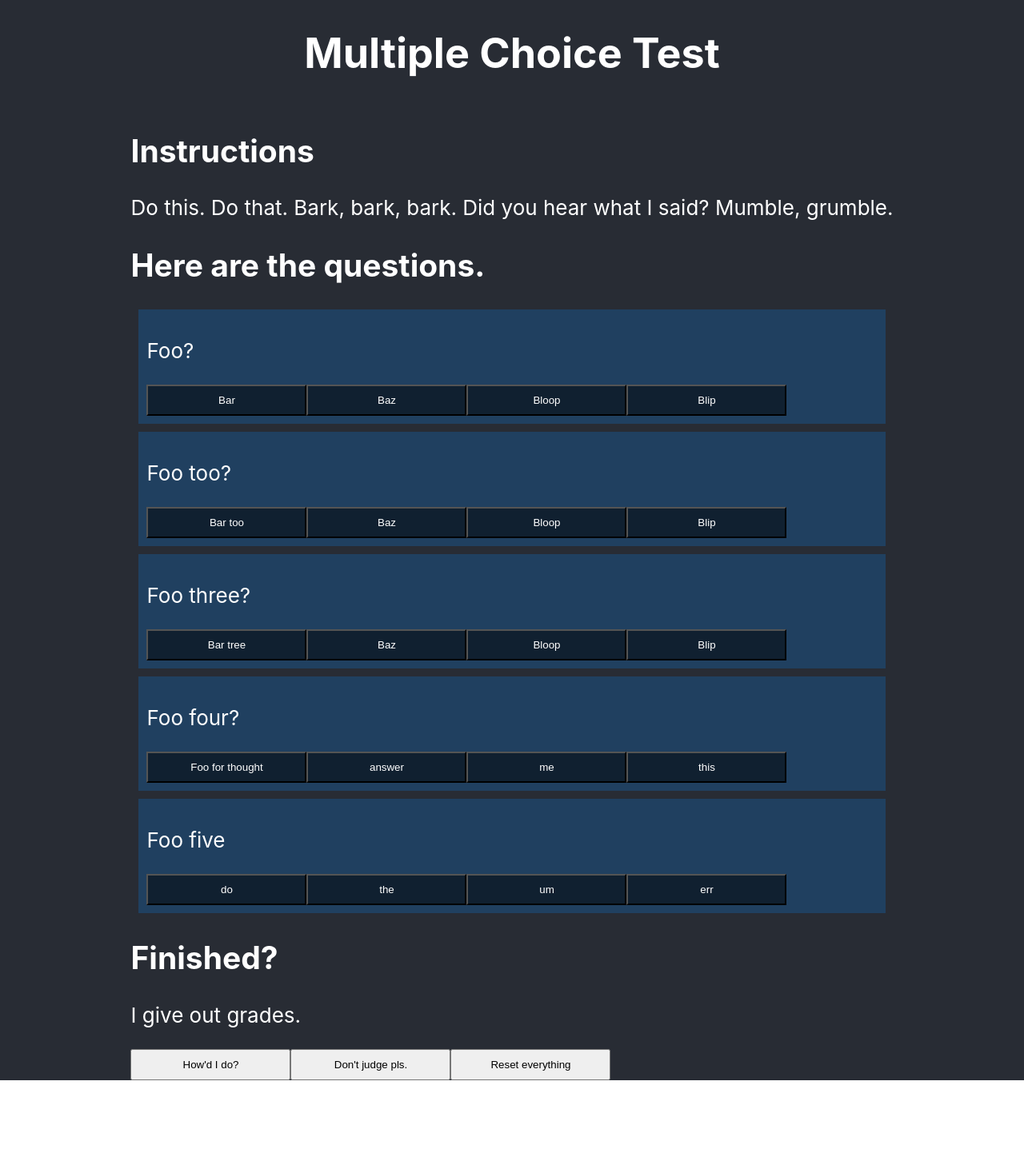
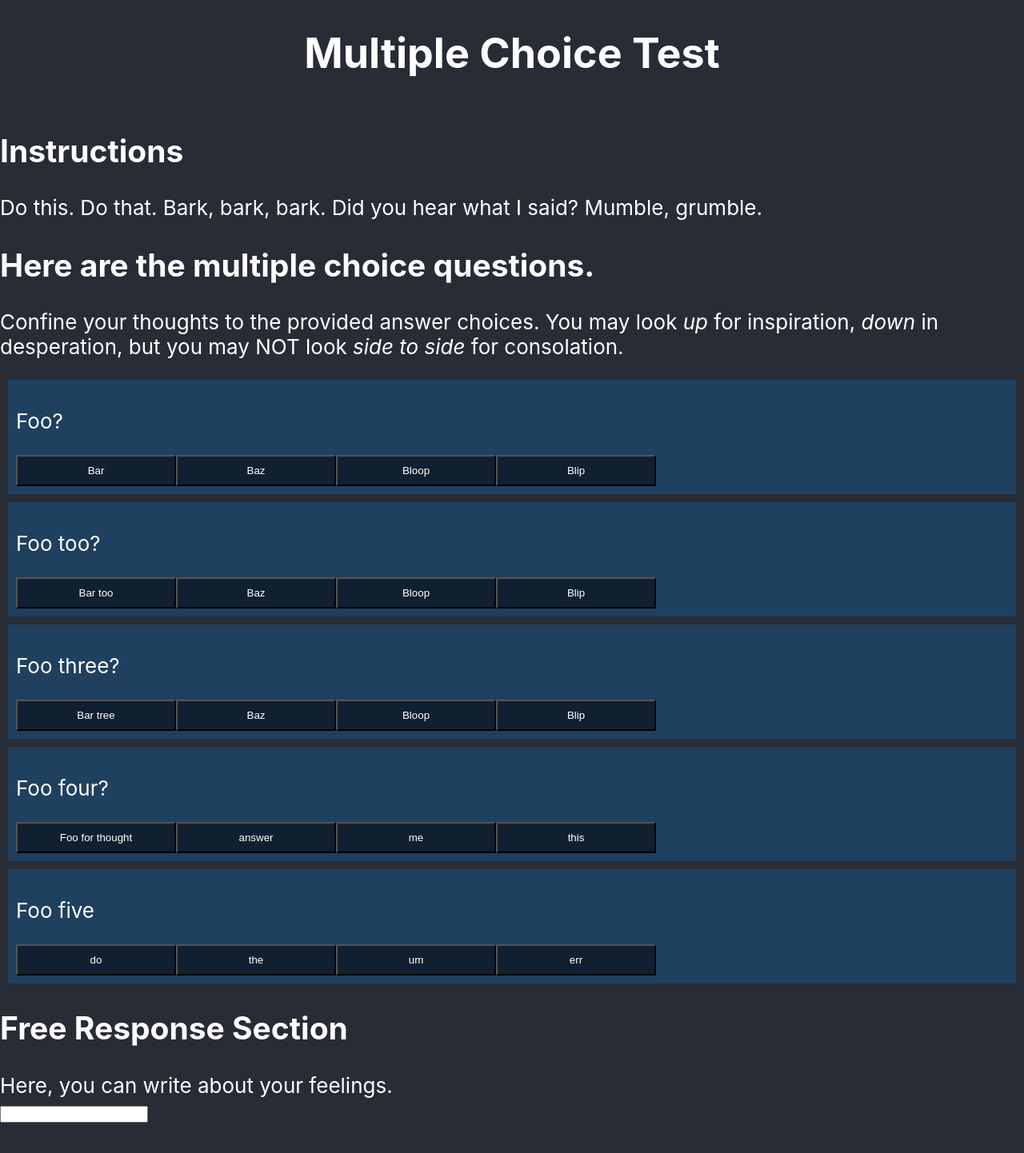
Before and after one commit to captainalan/Two-Part-Generic-Exam, a React (Create React App) app: page / in a window 1280 px wide. Shown: the top 1442 px of the page at 80% size. Before the commit the page ends 1351 px from the top, so only its background shows below. Built offline with nearby package versions, Linux system fonts and the light colour scheme.

Commit message:
Fixed state stuff

```diff
--- a/src/Exam.js
+++ b/src/Exam.js
@@ -17,15 +17,17 @@
         super(props);
         this.state = {
             questions:questions,
+            responses:{},
+            essay:"", // Start with blank essay
         }
         this.selectChoice = this.selectChoice.bind(this)
     }
 
-    selectChoice(qid,choice) {
-        let foo = "q" + [qid]                // There's gotta be a more idiomatic way
-        let bar = { ...this.state.responses} // Copy,
-        bar[foo] = choice                    // add,
-        this.setState({responses:bar})       // and update
+    selectChoice(questionIndex,choice) {
+        // Make a copy of state because we can't change state directly
+        let newResponses = Object.assign({}, this.state.responses);
+        newResponses['q' + questionIndex] = choice; // Update the copy
+        this.setState({responses:newResponses}); // Update state
     }
 
     render() {
@@ -35,12 +37,22 @@
                 <p>Do this. Do that. Bark, bark, bark. Did you hear what I
                    said? Mumble, grumble.
                 </p>
-                <h2>Here are the questions.</h2>
+                <h2>Here are the multiple choice questions.</h2>
+
+                <p>Confine your thoughts to the provided answer choices.
+                   You may look <em>up</em> for inspiration, <em>down</em> in
+                   desperation, but you may NOT look <em>side to side</em> for
+                   consolation.
+                </p>
+
                 <QuestionList
                     questions={this.state.questions}
                     responses={this.state.responses}
                     selectChoice={(qid,choice) => this.selectChoice(qid,choice) }
                     // onClick={(qid,resp) => this.selectChoice(qid,resp)}
+                />
+                <FreeResponseEssay
+                    essay={this.state.essay}
                 />
                 <ScoreBox
                     questions={this.state.questions}
@@ -51,7 +63,33 @@
     }
 }
 
+class FreeResponseEssay extends React.Component {
+    render() {
+        return(
+            <div className='FreeResponeEssay'>
+            <h2>Free Response Section</h2>
+            Here, you can write about your feelings.
+            <form>
+                <input type="text" name="essay" />
+            </form>
+            </div>
+        )
+    }
+}
+
 class QuestionList extends React.Component {
+    choiceSelected(qid) {
+        // qid is something like 'q1'; returns first found response to
+        // this question (e.g. 0, 1). Otherwise, returns null
+        if (this.props.responses && (qid in this.props.responses)) {
+            return this.props.responses[qid];
+        }
+        return null;
+    }
+    constructor(props) {
+        super(props);
+        this.choiceSelected = this.choiceSelected.bind(this);
+    }
     render() {
         const { questions } = this.props; // Maybe get responses props here too
         return(
@@ -59,7 +97,7 @@
                 {questions.map((item,index) =>
                     <Question
                         key={'q' + [index]} /* Look for a better solution than this */
-                        selected={true ? "ok" : "nope"} // Conditionally select
+                        selected={this.choiceSelected('q' + [index])}
                         question={item.question}
                         choices={item.choices}
                         choiceHandler={(choice) => this.props.selectChoice(index,choice)}
@@ -75,20 +113,14 @@
 class Question extends React.Component {
     constructor(props) {
         super(props);
-        this.state = { selected:null }; // Store state of what is selected here
         this.choiceHandler = this.choiceHandler.bind(this);
     }
 
-    choiceHandler(i){ // Using the same function names for dhifferent stuff
-                      // might get confusing
+    choiceHandler(i){
         this.props.choiceHandler(i);
-        this.setState({selected:i});
-        // Now add local stuff and highlighting effects and things
     }
 
     render() {
-        let currentSelection = this.state.selected;
-
         return (
 
             <div className='Question'>
@@ -97,7 +129,7 @@
                 {this.props.choices.map((choice_text, i) =>
                     <Choice
                         key={choice_text} // Better than using indices?
-                        className={currentSelection === i ? 'Selected' : 'Choice'}
+                        className={i === this.props.selected ? 'Selected' : 'Choice'}
                         onClick={ () => this.choiceHandler(i) }
                     >
                         {choice_text}
--- a/src/ScoreBox.js
+++ b/src/ScoreBox.js
@@ -45,13 +45,6 @@
         this.setState({scoreShowingp:false}); // Hide ScoreReport
     }
 
-    resetExam () {
-        // To do
-        // I want to make the currently selected answers for questions
-        // come from above, rather than be stored in each question's
-        // state.
-    }
-
     render() {
         return (
             <div className="ScoreBox">
@@ -69,7 +62,11 @@
                 >
                     Don't judge pls.
                 </button>
-                <button>Reset everything</button>
+                <button
+                    onClick={() => alert("What's done is done, bucko.")}
+                >
+                    Reset everything
+                </button>
 
                 <div
                     className={this.state.scoreShowingp ?
```
